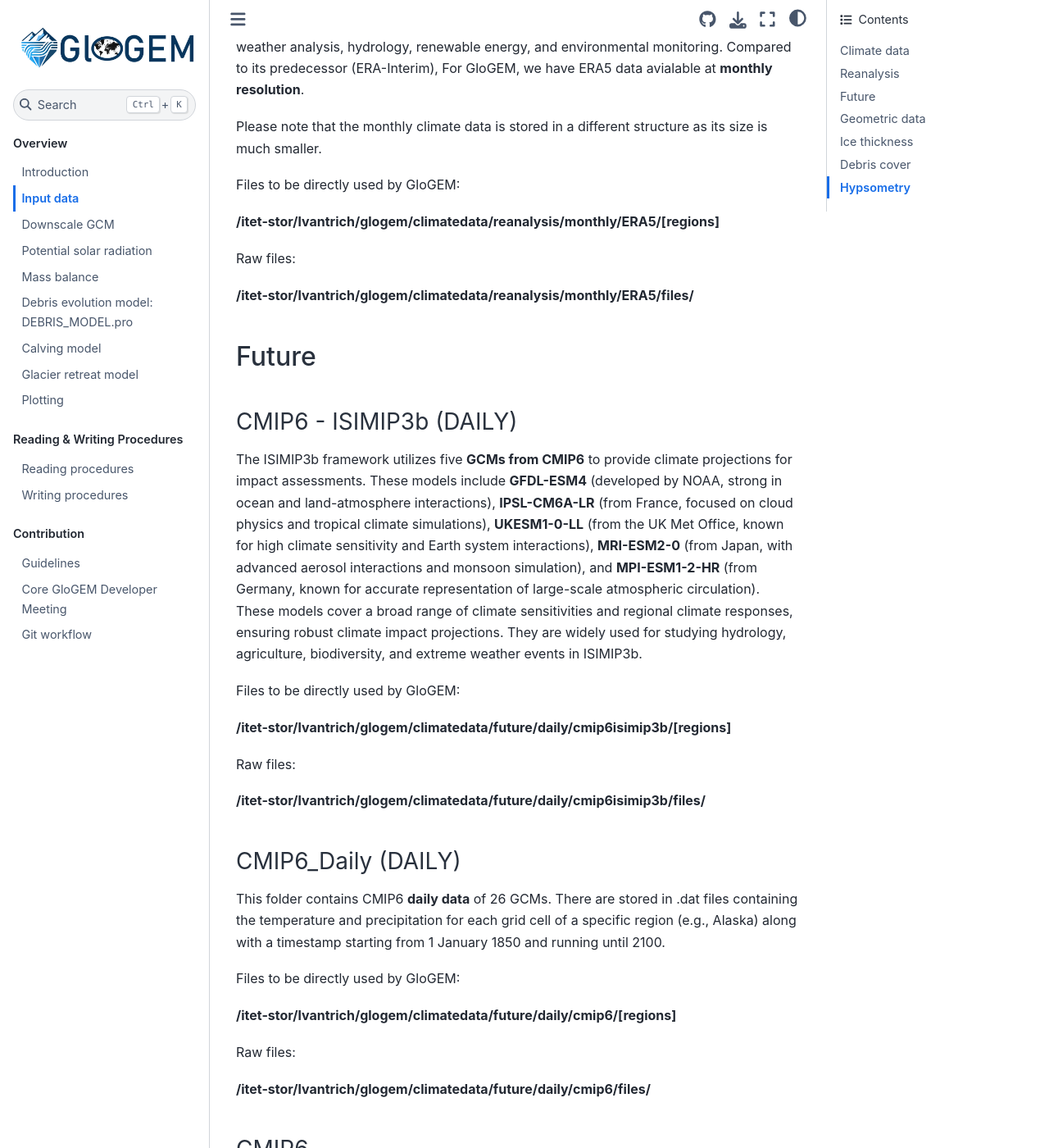
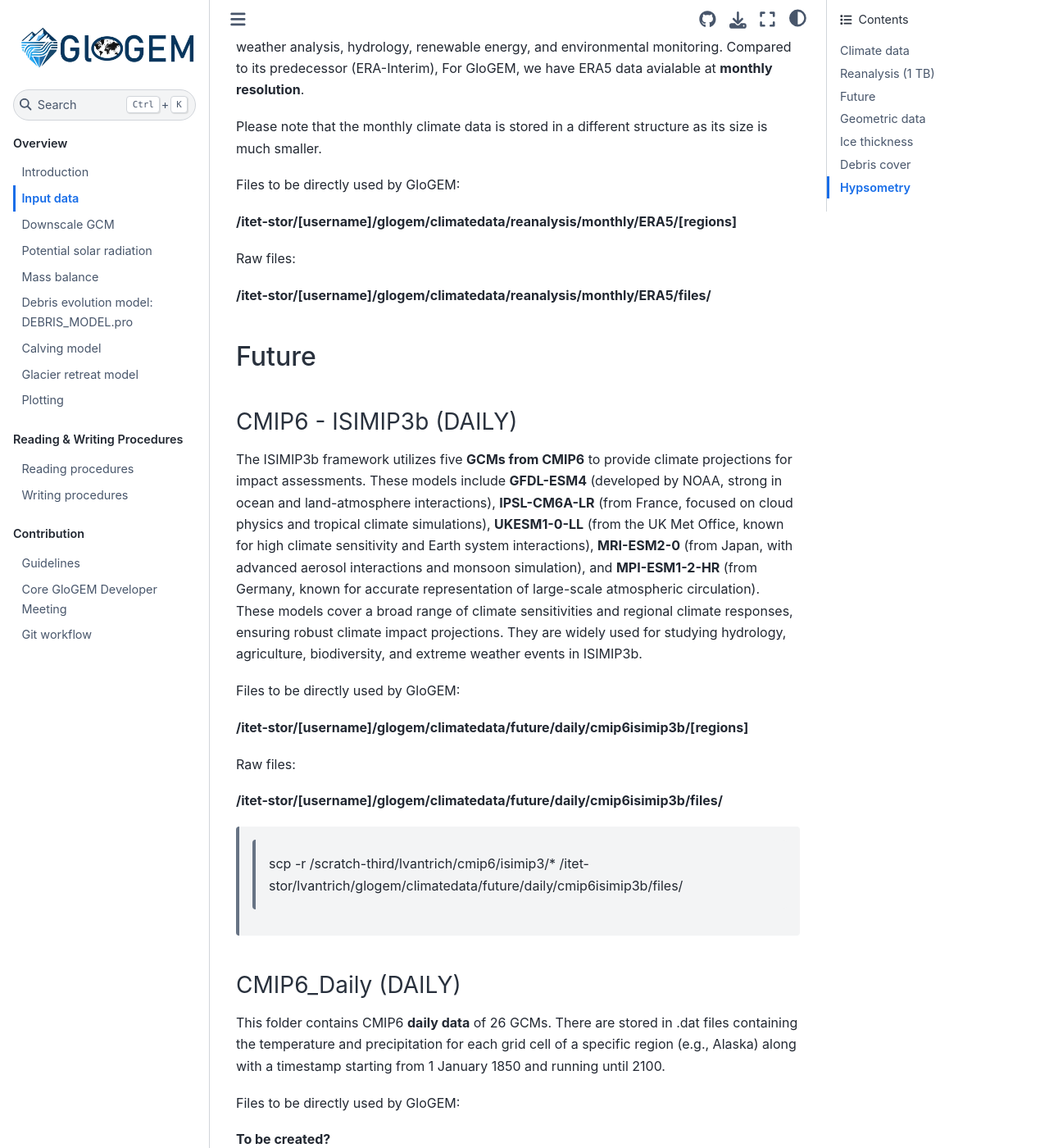
Before and after one commit to eth-vaw-glaciology/GloGEM-doc-temp, a Sphinx documentation site: the page built from docs/source/Input-data.md, in a window 1280 px wide and 1400 px high, scrolled down 2737 px. Shown: the whole window at 82% size. Built offline with Sphinx 7.4.7 and the Sphinx Book theme 1.1.4, drawn with Linux system fonts in a browser that asks for light colours; some of the changed text lies outside the part shown.

Commit message:
Update Input-data.md

```diff
--- a/docs/source/Input-data.md
+++ b/docs/source/Input-data.md
@@ -13,7 +13,7 @@ In general, the climate data is stored in:
 
 In this folder, different data products are stored:
 
-## Reanalysis
+## Reanalysis (1 TB)
 
 This folder contains all the data for the historical period. There are two options: daily and monthly.
 
@@ -23,11 +23,11 @@ This folder contains all the data for the historical period. There are two optio
 
 Files to be directly used by GloGEM:
 
-**/itet-stor/lvantrich/glogem/climatedata/reanalysis/daily/era5land/[regions]**
+**/itet-stor/[username]/glogem/climatedata/reanalysis/daily/era5land/[regions]**
 
 Raw files:
 
-**/itet-stor/lvantrich/glogem/climatedata/reanalysis/daily/era5land/files/**
+**/itet-stor/[username]/glogem/climatedata/reanalysis/daily/era5land/files/**
 
 ### GSWP3-W5E5 (DAILY) (1901-2019)
 
@@ -35,11 +35,11 @@ Raw files:
 
 Files to be directly used by GloGEM:
 
-**/itet-stor/lvantrich/glogem/climatedata/reanalysis/daily/gswp3w5e5/[regions]**
+**/itet-stor/[username]/glogem/climatedata/reanalysis/daily/gswp3w5e5/[regions]**
 
 Raw files:
 
-**/itet-stor/lvantrich/glogem/climatedata/reanalysis/daily/gswp3w5e5/files/**
+**/itet-stor/[username]/glogem/climatedata/reanalysis/daily/gswp3w5e5/files/**
 
 ### Chelsa-W5E5 (DAILY) (1979-2016)
 
@@ -47,11 +47,11 @@ Raw files:
 
 Files to be directly used by GloGEM:
 
-**/itet-stor/lvantrich/glogem/climatedata/reanalysis/daily/chelsaw5e5/[regions]**
+**/itet-stor/[username]/glogem/climatedata/reanalysis/daily/chelsaw5e5/[regions]**
 
 Raw files:
 
-**/itet-stor/lvantrich/glogem/climatedata/reanalysis/daily/chelsaw5e5/files/**
+**/itet-stor/[username]/glogem/climatedata/reanalysis/daily/chelsaw5e5/files/**
 
 ### Ch2018 (DAILY) (1981-XXXX)
 
@@ -59,11 +59,11 @@ Raw files:
 
 Files to be directly used by GloGEM:
 
-**/itet-stor/lvantrich/glogem/climatedata/reanalysis/daily/CH2018/[models]**
+**/itet-stor/[username]/glogem/climatedata/reanalysis/daily/CH2018/[models]**
 
 Raw files:
 
-**/itet-stor/lvantrich/glogem/climatedata/reanalysis/daily/CH2018/files/**
+**/itet-stor/[username]/glogem/climatedata/reanalysis/daily/CH2018/files/**
 
 ### ERA5 (MONTHLY) (1950-2019)
 
@@ -73,11 +73,11 @@ Please note that the monthly climate data is stored in a different structure as
 
 Files to be directly used by GloGEM:
 
-**/itet-stor/lvantrich/glogem/climatedata/reanalysis/monthly/ERA5/[regions]**
+**/itet-stor/[username]/glogem/climatedata/reanalysis/monthly/ERA5/[regions]**
 
 Raw files:
 
-**/itet-stor/lvantrich/glogem/climatedata/reanalysis/monthly/ERA5/files/**
+**/itet-stor/[username]/glogem/climatedata/reanalysis/monthly/ERA5/files/**
 
 
 
@@ -90,11 +90,13 @@ The ISIMIP3b framework utilizes five **GCMs from CMIP6** to provide climate proj
 
 Files to be directly used by GloGEM:
 
-**/itet-stor/lvantrich/glogem/climatedata/future/daily/cmip6isimip3b/[regions]**
+**/itet-stor/[username]/glogem/climatedata/future/daily/cmip6isimip3b/[regions]**
 
 Raw files:
 
-**/itet-stor/lvantrich/glogem/climatedata/future/daily/cmip6isimip3b/files/**
+**/itet-stor/[username]/glogem/climatedata/future/daily/cmip6isimip3b/files/**
+
+>> scp -r /scratch-third/lvantrich/cmip6/isimip3/* /itet-stor/lvantrich/glogem/climatedata/future/daily/cmip6isimip3b/files/
 
 ### CMIP6_Daily (DAILY)
 
@@ -102,11 +104,15 @@ This folder contains CMIP6 **daily data** of 26 GCMs. There are stored in .dat f
 
 Files to be directly used by GloGEM:
 
-**/itet-stor/lvantrich/glogem/climatedata/future/daily/cmip6/[regions]**
+**To be created?**
 
 Raw files:
 
-**/itet-stor/lvantrich/glogem/climatedata/future/daily/cmip6/files/**
+**/itet-stor/[username]/glogem/climatedata/future/daily/cmip6/files/**
+
+>> scp -r /scratch-third/lvantrich/cmip6/gcms/daily/*/ /itet-stor/lvantrich/glogem/climatedata/future/daily/cmip6/files/
+
+
 
 
 
```
